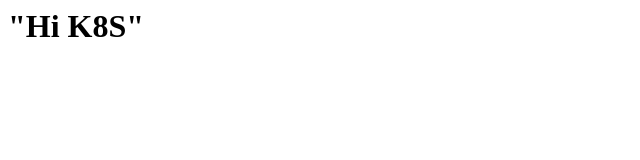
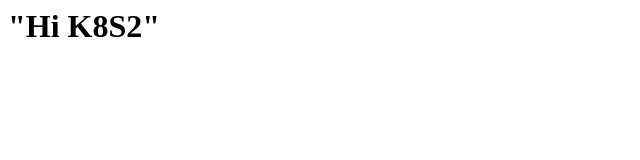
Before and after one commit to deepakgonsalves63/adg, a plain HTML site: page index.html in a window 1280 px wide. Shown: the full height of the page, 0-640 px from the left. Drawn offline with Linux system fonts and the light colour scheme.

Commit message:
Update index.html

```diff
--- a/index.html
+++ b/index.html
@@ -1 +1 @@
-<html> <h1> "Hi K8S" </h1></html>
+<html> <h1> "Hi K8S2" </h1></html>
```
